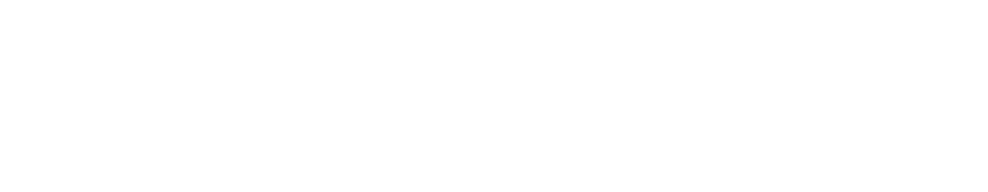
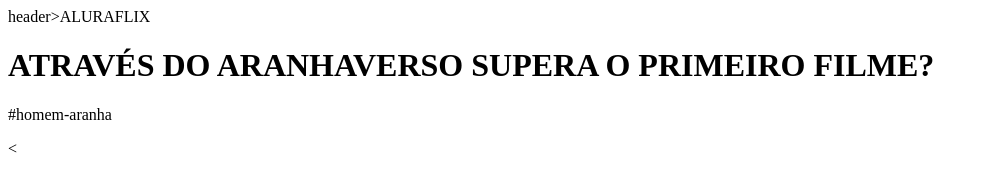
Before and after one commit to elisangelacamargo03/Aluraflix1, a plain HTML site: page index.html in a window 1280 px wide. Shown: the whole page, without its empty margins (0-988 px from the left). Drawn offline with Linux system fonts and the light colour scheme.

Commit message:
conteudo inical do corpo da pagina

```diff
--- a/index.html
+++ b/index.html
@@ -6,6 +6,9 @@
     <title>aluraflix1</title>
 </head>
 <body>
+      header>ALURAFLIX</header>
+    <h1>ATRAVÉS DO ARANHAVERSO SUPERA O PRIMEIRO FILME?</h1>
+    <p>#homem-aranha</p> <
 
 </body>
 </html>
```
